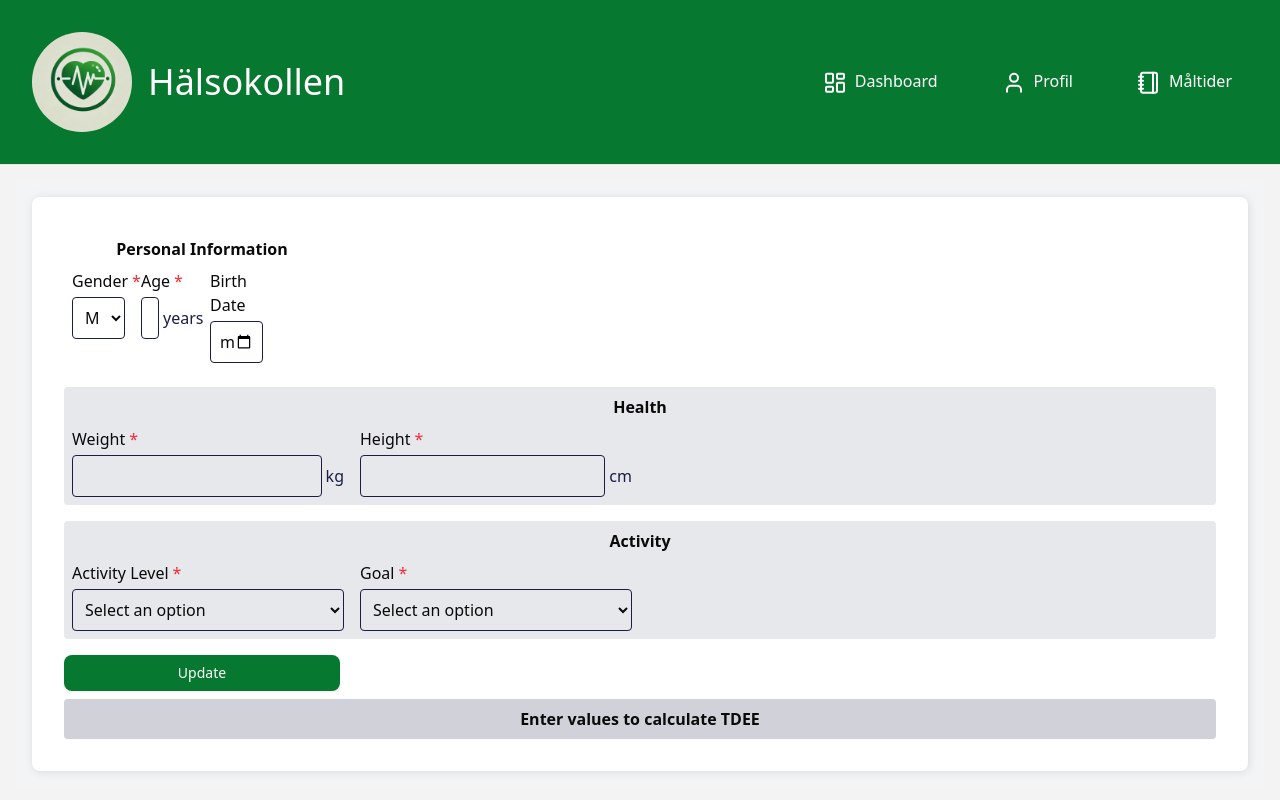
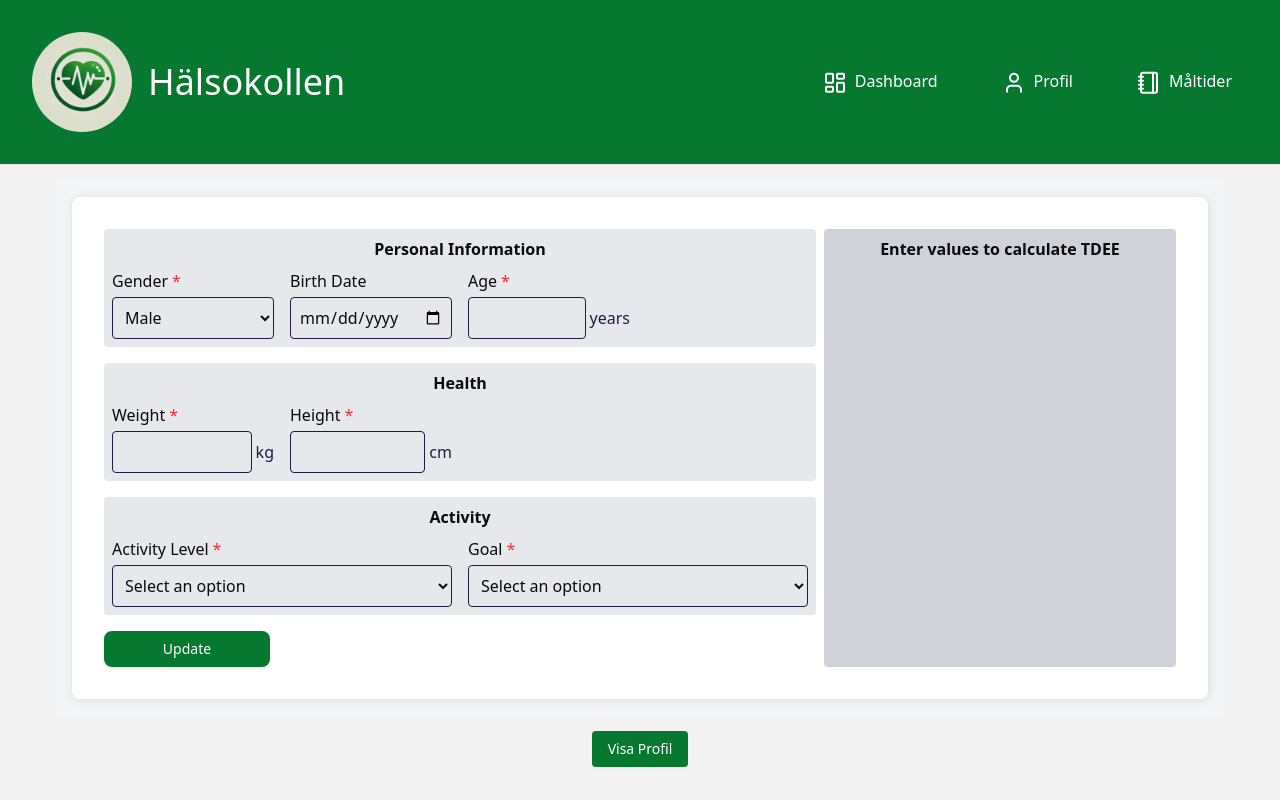
Before and after one commit to rebeccalindman/Health-Tracker-React-Tailwind, a React (Vite) app: page /profile in a window 1280 px wide. Both pictures are taken after a click on the button "Ändra Profil". Shown: the top 800 px of the page. Built offline with nearby package versions, Linux system fonts and the light colour scheme.

Commit message:
changed width of main

```diff
--- a/src/index.css
+++ b/src/index.css
@@ -129,7 +129,7 @@
     @apply bg-background text-foreground;
   }
   main {
-    @apply p-4 min-h-screen;
+    @apply p-4 min-h-screen w-full min-w-[400px] max-w-[1200px] mx-auto;
   }
   .card {
     @apply bg-card flex flex-col gap-2 text-card-foreground w-fit rounded-md h-fit drop-shadow-[1px_1px_4px_rgba(0,0,0,0.1)];
--- a/src/pages/MealLog/MealForm.tsx
+++ b/src/pages/MealLog/MealForm.tsx
@@ -19,7 +19,7 @@ const mealFields: InputFieldProps[] = [
       { value: "Dinner", label: "Dinner" },
       { value: "Snack", label: "Snack" },
   ]},
-  { label: "Date", name: "date", type: "date", required: true},
+  { label: "Date", name: "date", type: "date", required: true, className: "col-span-2" },
   { label: "Energy", name: "energy", type: "number", required: true, className: "col-span-1" },
   { label: "Protein", name: "protein", type: "number", unit: "g", required: false, className: "col-span-1" },
   { label: "Carbs", name: "carbohydrate", type: "number", unit: "g", required: false, className: "col-span-1" },
--- a/src/pages/Profile/ProfileCard.tsx
+++ b/src/pages/Profile/ProfileCard.tsx
@@ -22,7 +22,7 @@ const ProfileCard = () => {
   ];
 
   return (
-      <div className="card">
+      <div className="card w-full">
         <h2 className="text-2xl font-bold text-green-600 mb-4">Profile Information</h2>
 
         {profileInfo.map(({ label, value }) => (
--- a/src/pages/Profile/ProfileForm.tsx
+++ b/src/pages/Profile/ProfileForm.tsx
@@ -12,18 +12,10 @@ import { calculateAge } from "../../utils/dateUtils"; // ✅ Import the utility
 const ProfileForm = () => {
   const dispatch = useDispatch();
 
-  // Get profile from Redux
-  const {
-    gender,
-    weight,
-    height,
-    age,
-    activityLevel,
-    goal,
-    birthDate,
-  } = useSelector((state: RootState) => state.profile); // ✅ Destructure directly
+  const { gender, weight, height, age, activityLevel, goal, birthDate } = useSelector(
+    (state: RootState) => state.profile
+  );
 
-  // Initialize form data (no tdee)
   const [formData, setFormData] = useState<ProfileFormData>({
     gender,
     weight,
@@ -53,36 +45,38 @@ const ProfileForm = () => {
   ];
 
   const profileFields: InputFieldProps[] = [
-    { label: "Gender", name: "gender", type: "select", required: true, options: [{ value: "male", label: "Male" }, { value: "female", label: "Female" }] },
-    { label: "Weight", name: "weight", type: "number", required: true, unit: "kg" },
-    { label: "Height", name: "height", type: "number", required: true, unit: "cm" },
-    { label: "Age",
+    { label: "Gender", name: "gender", type: "select", required: true, options: [{ value: "male", label: "Male" }, { value: "female", label: "Female" }], className: "col-span-1" },
+    { label: "Birth Date", name: "birthDate", type: "date", required: false, className: "col-span-1" }, // Optional
+    {
+      label: "Age",
       name: "age",
       type: "number",
       required: formData.birthDate ? false : true,
       unit: "years",
-      disabled: !!formData.birthDate, // Disable if birthDate is set
-      className: "w-16" // ✅ Force compact width
+      disabled: !!formData.birthDate,
+      className: "col-span-1", // ✅ Compact width
     },
-    { label: "Activity Level", name: "activityLevel", type: "select", required: true, options: activityLevelOptions },
-    { label: "Goal", name: "goal", type: "select", required: true, options: goalOptions },
-    { label: "Birth Date", name: "birthDate", type: "date", required: false, }, // Optional
+    { label: "Weight", name: "weight", type: "number", required: true, unit: "kg", className: "col-span-1" },
+    { label: "Height", name: "height", type: "number", required: true, unit: "cm", className: "col-span-1" },
+    { label: "Activity Level", name: "activityLevel", type: "select", required: true, options: activityLevelOptions, className: "col-span-2" },
+    { label: "Goal", name: "goal", type: "select", required: true, options: goalOptions, className: "col-span-2" },
   ];
 
-  // Array of objects passed to form which passes it to FieldGroup component
   const profileFieldGroups = [
     {
       label: "Personal Information",
       fields: profileFields.filter((field) => ["gender", "birthDate", "age"].includes(field.name)),
-      className: "bg-white",
+      className: "col-span-4",
     },
     {
       label: "Health",
       fields: profileFields.filter((field) => ["weight", "height"].includes(field.name)),
+      className: "col-span-4",
     },
     {
       label: "Activity",
       fields: profileFields.filter((field) => ["activityLevel", "goal"].includes(field.name)),
+      className: "col-span-4",
     },
   ];
 
@@ -98,17 +92,14 @@ const ProfileForm = () => {
     setPreviewTDEE(calculatedTDEE);
   }, [formData]);
 
-
-
   const handleChange = (e: React.ChangeEvent<HTMLInputElement | HTMLSelectElement>) => {
     const { name, value } = e.target;
 
     setFormData((prev) => {
       let updatedData = { ...prev, [name]: value };
 
-      // ✅ Use the utility function to calculate age
       if (name === "birthDate") {
-        updatedData.age = value ? calculateAge(value) : null; // Use util function for accuracy
+        updatedData.age = value ? calculateAge(value) : null;
       }
 
       return updatedData;
@@ -118,9 +109,6 @@ const ProfileForm = () => {
     setSuccessMessage(null);
   };
 
-
-
-
   const handleSave = () => {
     if (previewTDEE !== null) {
       dispatch(setTDEE(previewTDEE));
@@ -128,40 +116,41 @@ const ProfileForm = () => {
 
     dispatch(setProfileData(formData));
 
-    dispatch(addWeight({
-      id: Date.now(),
-      weight: formData.weight,
-      date: new Date().toISOString().split("T")[0],
-    }));
+    dispatch(
+      addWeight({
+        id: Date.now(),
+        weight: formData.weight,
+        date: new Date().toISOString().split("T")[0],
+      })
+    );
 
     setUnsavedChanges(false);
     setSuccessMessage("Profile updated successfully ✅");
 
-    // Optional: auto-hide the message after a few seconds
     setTimeout(() => setSuccessMessage(null), 3000);
   };
 
   return (
-    <div className="flex flex-col h-full p-4 bg-gray-100">
-      <div className="card flex-grow overflow-auto">
+    <div className="w-full h-full p-4 bg-gray-100">
+      <div className="card grid grid-cols-3 flex-grow overflow-auto">
+        <div className="col-span-2">
         <Form
           fields={profileFields}
           fieldGroups={profileFieldGroups}
           initialData={formData}
           onChange={handleChange}
           onSubmit={handleSave}
-          className="flex-1"
+          className="gridgrid-cols-4 gap-4"
         />
+        </div>
 
-        <div className="text-center font-bold bg-accent/20 rounded p-2">
+        <div className="text-center font-bold bg-accent/20 rounded p-2 col-3">
           {previewTDEE !== null
             ? `Estimated Daily Intake: ${Math.round(previewTDEE)} kcal`
             : "Enter values to calculate TDEE"}
         </div>
         {successMessage && (
-          <div className="text-green-600 font-medium mt-2">
-            {successMessage}
-          </div>
+          <div className="text-green-600 font-medium mt-2">{successMessage}</div>
         )}
       </div>
     </div>
--- a/src/pages/Profile/ProfileView.tsx
+++ b/src/pages/Profile/ProfileView.tsx
@@ -21,7 +21,7 @@ const ProfileView = () => {
 
   return (
     <main className="flex flex-col justify-start">
-      <div className="flex flex-col items-center gap-4 h-fit">
+      <div className="flex flex-col items-center gap-4 h-full">
         {isEditing ? <ProfileForm /> : <ProfileCard />}
         <Button
           onClick={handleClick}
```
